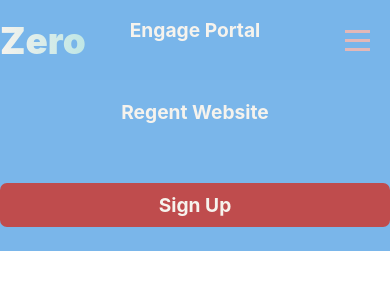
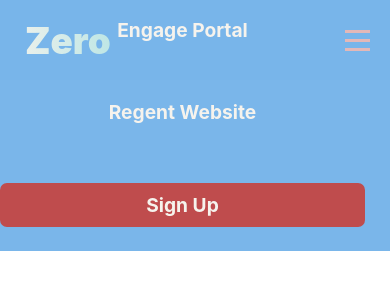
Before and after one commit to SinestreaPukk/Project_Zero, a PHP site: page / in a window 390 px wide. Shown: the top 300 px of the page. Run offline with PHP 8.4, Linux system fonts and the light colour scheme.

Commit message:
Update styles.css

```diff
--- a/styles.css
+++ b/styles.css
@@ -29,7 +29,7 @@
     align-items: center;
     height: 80px;
     width: 100%;
-    max-width: 1500px;
+    max-width: 1600px;
 
 
   }
@@ -45,10 +45,8 @@
     text-decoration: none;
     font-size: 2.3rem;
     font-weight: 900;
-    margin-right: auto;
+
   }
-
-
 
 
 
@@ -63,6 +61,7 @@
     align-items: center;
     list-style: none;
     text-align: center;
+    padding-right: 25px;
 
   }
 
@@ -111,6 +110,10 @@
     display: none;
   }
 
+  #navbar__logo{
+    padding-left: 25px;
+}
+
   @media screen and (max-width: 960px) {
     .navbar__menu {
       display: none;
@@ -128,6 +131,10 @@
       height: 3px;
       background-color: #78b5eafb;
       margin: 5px;
+    }
+
+    #navbar__logo{
+        padding-left: 25px;
     }
 
     .navbar__menu {
```
